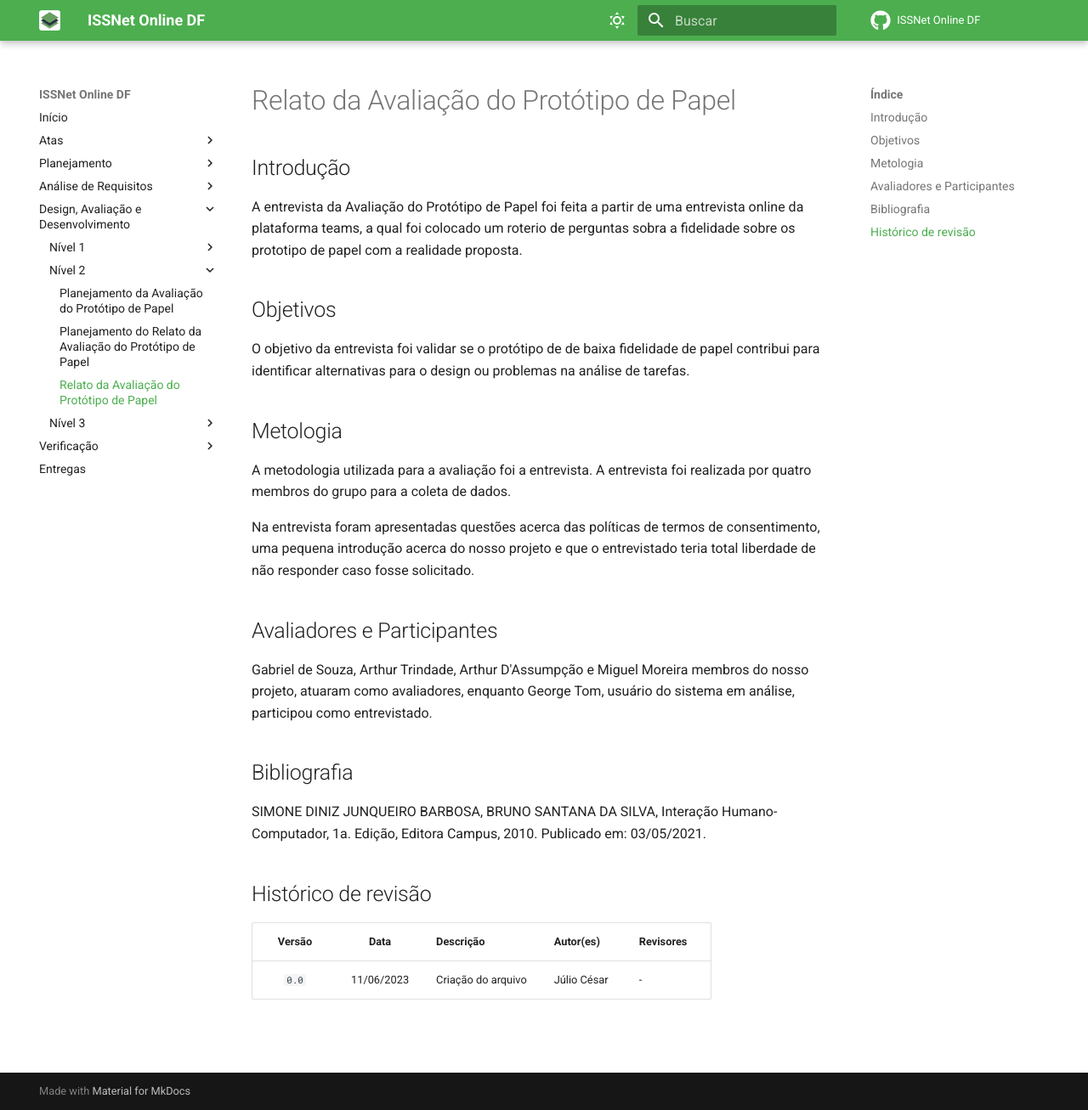
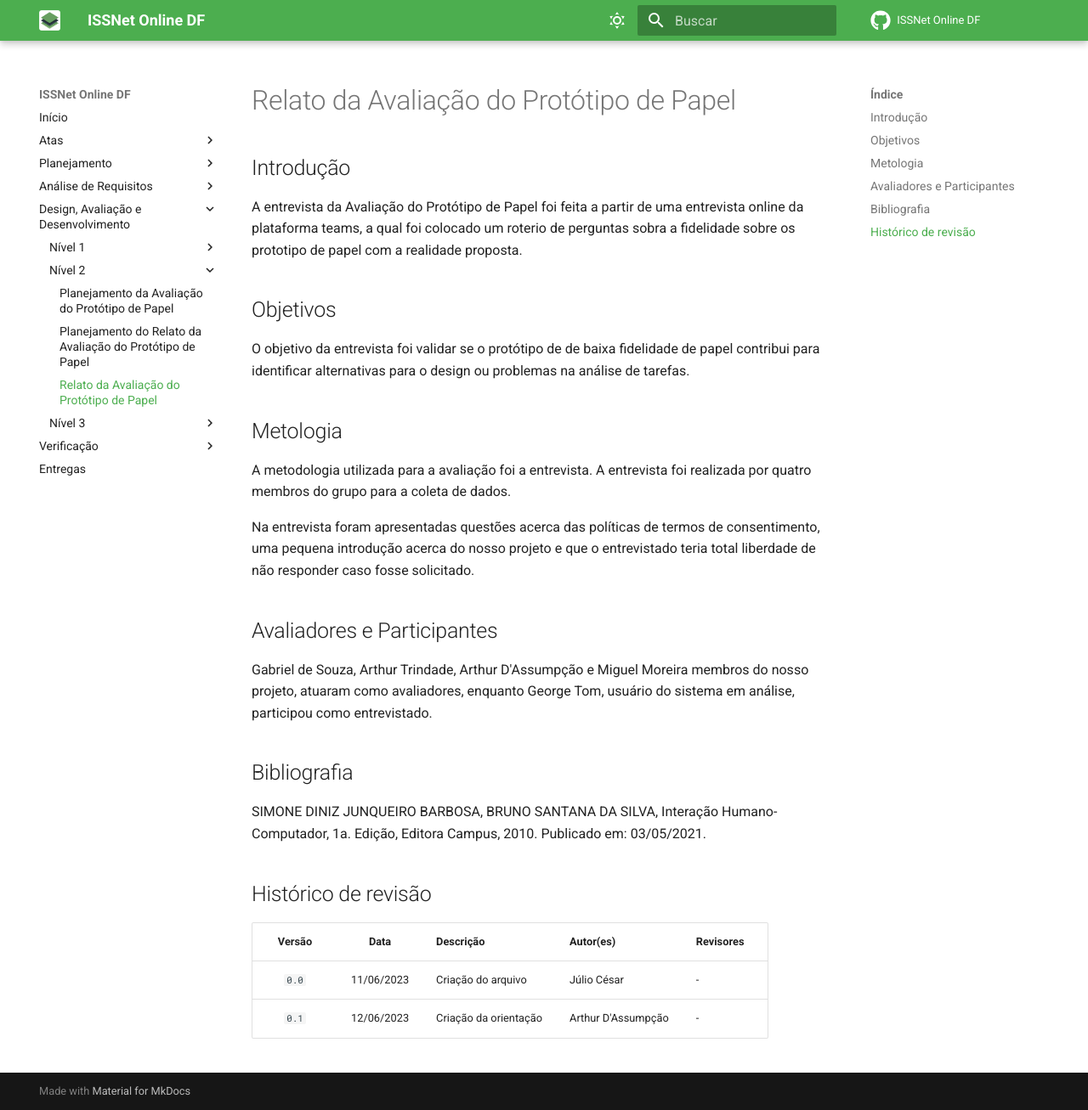
Before and after one commit to Interacao-Humano-Computador/2023.1-ISSNet, an MkDocs documentation site: the page built from gitpages/docs/design_avaliacao_desenvolvimento/nivel2/relato_protpapel.md, in a window 1280 px wide and 1307 px high. Shown: the whole window at 85% size. Built offline with MkDocs 1.6.1 and Material for MkDocs 9.7.7, drawn with Linux system fonts in a browser that asks for light colours; comment, search, counter and statistics services are not loaded.

Commit message:
Update relato_protpapel.md

```diff
--- a/gitpages/docs/design_avaliacao_desenvolvimento/nivel2/relato_protpapel.md
+++ b/gitpages/docs/design_avaliacao_desenvolvimento/nivel2/relato_protpapel.md
@@ -32,3 +32,4 @@ Edição, Editora Campus, 2010. Publicado em: 03/05/2021.
 | Versão     | Data        | Descrição                                 | Autor(es)       | Revisores       |
 | :--------: | :---------: | ----------------------------------------- | --------------- | --------------- |
 | `0.0`      | 11/06/2023  | Criação do arquivo                        | Júlio César     | - |
+| `0.1`      | 12/06/2023  | Criação da orientação                        | Arthur D'Assumpção     | - |
```
